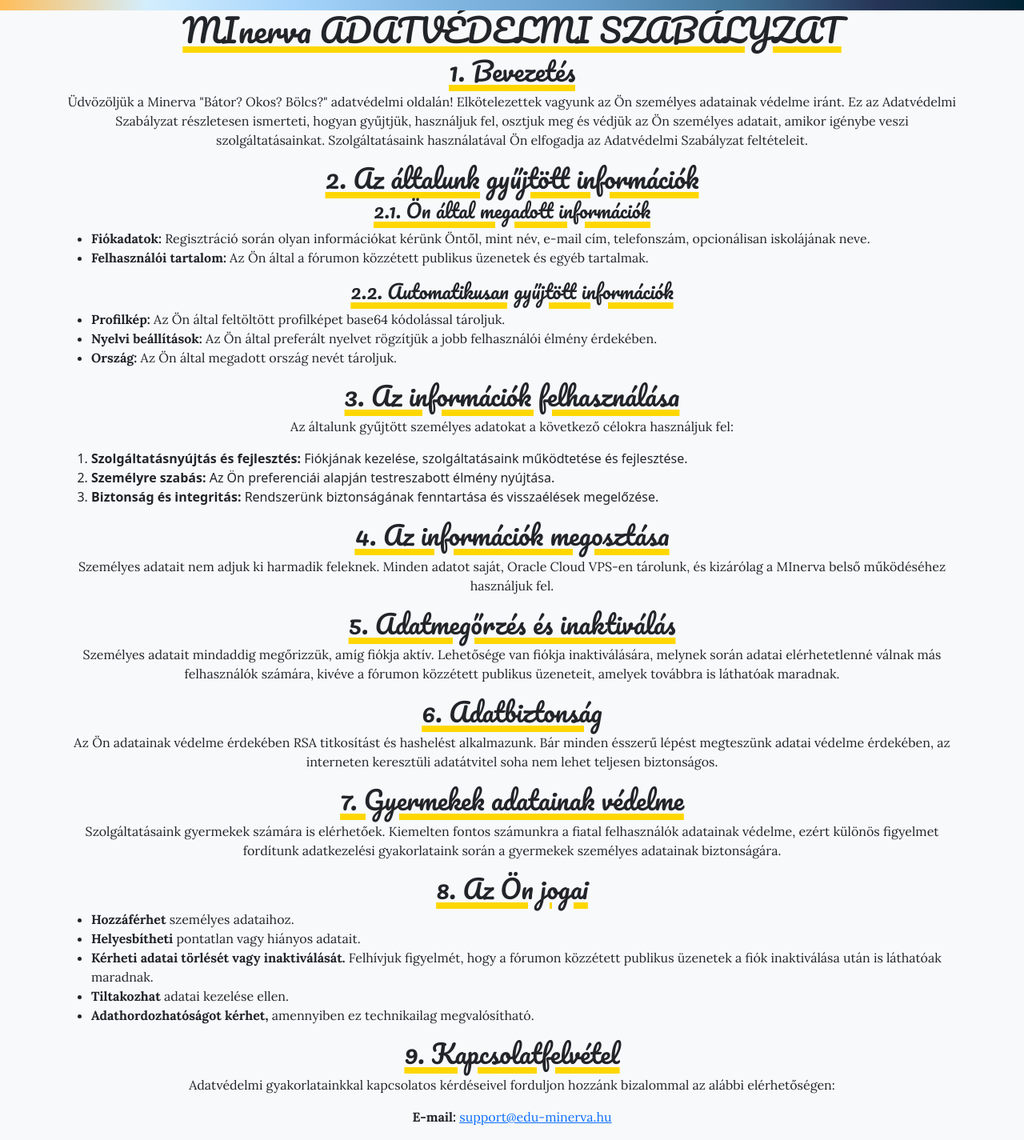
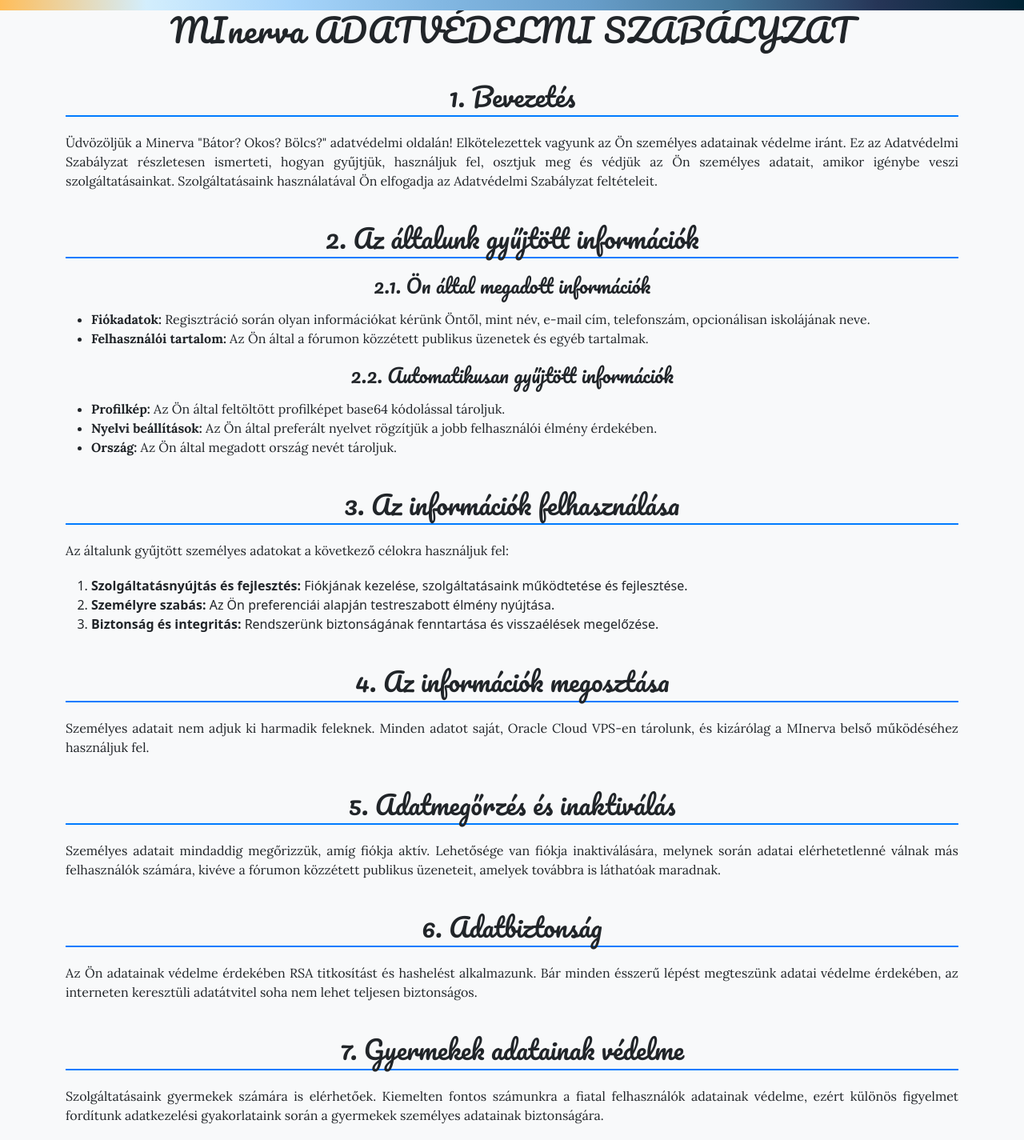
Before and after one commit to mcitomi/minerva, a React (Create React App) app in the folder frontend/: page /privacy in a window 1280 px wide. Shown: the part 51-1476 px from the top of the page at 80% size. Built offline with nearby package versions, Linux system fonts and the light colour scheme.

Commit message:
privacy css

```diff
--- a/frontend/src/pages/Privacy.jsx
+++ b/frontend/src/pages/Privacy.jsx
@@ -2,50 +2,51 @@ import React from 'react';
 import { Container, Row, Col } from 'react-bootstrap';
 
 import "../styles/main.css";
+import "../styles/privacy.css";
 
 export default () => {
     return (
         <Container>
-            <h1>MInerva ADATVÉDELMI SZABÁLYZAT</h1>
+            <h1 className='privacytitle'>MInerva ADATVÉDELMI SZABÁLYZAT</h1>
 
-            <h2>1. Bevezetés</h2>
-            <p>Üdvözöljük a Minerva "Bátor? Okos? Bölcs?" adatvédelmi oldalán! Elkötelezettek vagyunk az Ön személyes adatainak védelme iránt. Ez az Adatvédelmi Szabályzat részletesen ismerteti, hogyan gyűjtjük, használjuk fel, osztjuk meg és védjük az Ön személyes adatait, amikor igénybe veszi szolgáltatásainkat. Szolgáltatásaink használatával Ön elfogadja az Adatvédelmi Szabályzat feltételeit.</p>
+            <h2 className='privacy2'>1. Bevezetés</h2>
+            <p className='privacyp'>Üdvözöljük a Minerva "Bátor? Okos? Bölcs?" adatvédelmi oldalán! Elkötelezettek vagyunk az Ön személyes adatainak védelme iránt. Ez az Adatvédelmi Szabályzat részletesen ismerteti, hogyan gyűjtjük, használjuk fel, osztjuk meg és védjük az Ön személyes adatait, amikor igénybe veszi szolgáltatásainkat. Szolgáltatásaink használatával Ön elfogadja az Adatvédelmi Szabályzat feltételeit.</p>
 
-            <h2>2. Az általunk gyűjtött információk</h2>
-            <h4>2.1. Ön által megadott információk</h4>
+            <h2 className='privacy2'>2. Az általunk gyűjtött információk</h2>
+            <h4 className='privacy4'>2.1. Ön által megadott információk</h4>
             <ul>
                 <li><strong>Fiókadatok:</strong> Regisztráció során olyan információkat kérünk Öntől, mint név, e-mail cím, telefonszám, opcionálisan iskolájának neve.</li>
                 <li><strong>Felhasználói tartalom:</strong> Az Ön által a fórumon közzétett publikus üzenetek és egyéb tartalmak.</li>
             </ul>
 
-            <h4>2.2. Automatikusan gyűjtött információk</h4>
+            <h4 className='privacy4'>2.2. Automatikusan gyűjtött információk</h4>
             <ul>
                 <li><strong>Profilkép:</strong> Az Ön által feltöltött profilképet base64 kódolással tároljuk.</li>
                 <li><strong>Nyelvi beállítások:</strong> Az Ön által preferált nyelvet rögzítjük a jobb felhasználói élmény érdekében.</li>
                 <li><strong>Ország:</strong> Az Ön által megadott ország nevét tároljuk.</li>
             </ul>
 
-            <h2>3. Az információk felhasználása</h2>
-            <p>Az általunk gyűjtött személyes adatokat a következő célokra használjuk fel:</p>
+            <h2 className='privacy2'>3. Az információk felhasználása</h2>
+            <p className='privacyp'>Az általunk gyűjtött személyes adatokat a következő célokra használjuk fel:</p>
             <ol>
                 <li><strong>Szolgáltatásnyújtás és fejlesztés:</strong> Fiókjának kezelése, szolgáltatásaink működtetése és fejlesztése.</li>
                 <li><strong>Személyre szabás:</strong> Az Ön preferenciái alapján testreszabott élmény nyújtása.</li>
                 <li><strong>Biztonság és integritás:</strong> Rendszerünk biztonságának fenntartása és visszaélések megelőzése.</li>
             </ol>
 
-            <h2>4. Az információk megosztása</h2>
-            <p>Személyes adatait nem adjuk ki harmadik feleknek. Minden adatot saját, Oracle Cloud VPS-en tárolunk, és kizárólag a MInerva belső működéséhez használjuk fel.</p>
+            <h2 className='privacy2'>4. Az információk megosztása</h2>
+            <p className='privacyp'>Személyes adatait nem adjuk ki harmadik feleknek. Minden adatot saját, Oracle Cloud VPS-en tárolunk, és kizárólag a MInerva belső működéséhez használjuk fel.</p>
 
-            <h2>5. Adatmegőrzés és inaktiválás</h2>
-            <p>Személyes adatait mindaddig megőrizzük, amíg fiókja aktív. Lehetősége van fiókja inaktiválására, melynek során adatai elérhetetlenné válnak más felhasználók számára, kivéve a fórumon közzétett publikus üzeneteit, amelyek továbbra is láthatóak maradnak.</p>
+            <h2 className='privacy2'>5. Adatmegőrzés és inaktiválás</h2>
+            <p className='privacyp'>Személyes adatait mindaddig megőrizzük, amíg fiókja aktív. Lehetősége van fiókja inaktiválására, melynek során adatai elérhetetlenné válnak más felhasználók számára, kivéve a fórumon közzétett publikus üzeneteit, amelyek továbbra is láthatóak maradnak.</p>
 
-            <h2>6. Adatbiztonság</h2>
-            <p>Az Ön adatainak védelme érdekében RSA titkosítást és hashelést alkalmazunk. Bár minden ésszerű lépést megteszünk adatai védelme érdekében, az interneten keresztüli adatátvitel soha nem lehet teljesen biztonságos.</p>
+            <h2 className='privacy2'>6. Adatbiztonság</h2>
+            <p className='privacyp'>Az Ön adatainak védelme érdekében RSA titkosítást és hashelést alkalmazunk. Bár minden ésszerű lépést megteszünk adatai védelme érdekében, az interneten keresztüli adatátvitel soha nem lehet teljesen biztonságos.</p>
 
-            <h2>7. Gyermekek adatainak védelme</h2>
-            <p>Szolgáltatásaink gyermekek számára is elérhetőek. Kiemelten fontos számunkra a fiatal felhasználók adatainak védelme, ezért különös figyelmet fordítunk adatkezelési gyakorlataink során a gyermekek személyes adatainak biztonságára.</p>
+            <h2 className='privacy2' >7. Gyermekek adatainak védelme</h2>
+            <p className='privacyp'>Szolgáltatásaink gyermekek számára is elérhetőek. Kiemelten fontos számunkra a fiatal felhasználók adatainak védelme, ezért különös figyelmet fordítunk adatkezelési gyakorlataink során a gyermekek személyes adatainak biztonságára.</p>
 
-            <h2>8. Az Ön jogai</h2>
+            <h2 className='privacy2'>8. Az Ön jogai</h2>
             <ul>
                 <li><strong>Hozzáférhet</strong> személyes adataihoz.</li>
                 <li><strong>Helyesbítheti</strong> pontatlan vagy hiányos adatait.</li>
@@ -54,13 +55,13 @@ export default () => {
                 <li><strong>Adathordozhatóságot kérhet,</strong> amennyiben ez technikailag megvalósítható.</li>
             </ul>
 
-            <h2>9. Kapcsolatfelvétel</h2>
-            <p>Adatvédelmi gyakorlatainkkal kapcsolatos kérdéseivel forduljon hozzánk bizalommal az alábbi elérhetőségen:</p>
-            <p><strong>E-mail:</strong> <a href="mailto:support@edu-minerva.hu">support@edu-minerva.hu</a></p>
+            <h2 className='privacy2'>9. Kapcsolatfelvétel</h2>
+            <p className='privacyp'>Adatvédelmi gyakorlatainkkal kapcsolatos kérdéseivel forduljon hozzánk bizalommal az alábbi elérhetőségen:</p>
+            <p className='privacyp'><strong>E-mail:</strong> <a href="mailto:support@edu-minerva.hu">support@edu-minerva.hu</a></p>
 
-            <h2>10. A szabályzat módosításai</h2>
-            <p>Fenntartjuk a jogot jelen Adatvédelmi Szabályzat módosítására. A változásokról megfelelő időben értesítjük felhasználóinkat.</p>
-            <p><strong>Utolsó frissítés:</strong> 2025. március 27.</p>
+            <h2 className='privacy2'>10. A szabályzat módosításai</h2>
+            <p className='privacyp'>Fenntartjuk a jogot jelen Adatvédelmi Szabályzat módosítására. A változásokról megfelelő időben értesítjük felhasználóinkat.</p>
+            <p className='privacyp'><strong>Utolsó frissítés:</strong> 2025. március 27.</p>
         </Container>
     )
 }
--- /dev/null
+++ b/frontend/src/styles/privacy.css
@@ -0,0 +1,27 @@
+.privacytitle {
+    text-align: center;
+    margin-bottom: 40px;
+    letter-spacing: 1px;
+    text-decoration: none;
+}
+
+.privacy2 {
+    border-bottom: 2px solid #007bff;
+    padding-bottom: 5px;
+    margin-top: 40px;
+    margin-bottom: 20px;
+    text-decoration: none;
+}
+
+
+.privacy4 {
+    margin-top: 20px;
+    margin-bottom: 15px;
+    text-decoration: none;
+}
+
+.privacyp {
+    margin-bottom: 20px;
+    text-align: justify;
+    text-decoration: none;
+}
```
Also changed, not shown: frontend/src/components/Footer.jsx (+16 -13 lines).
